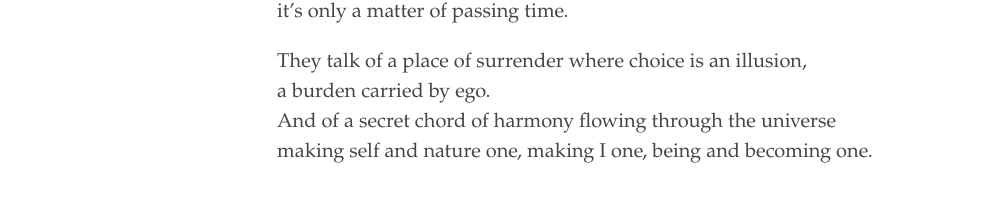
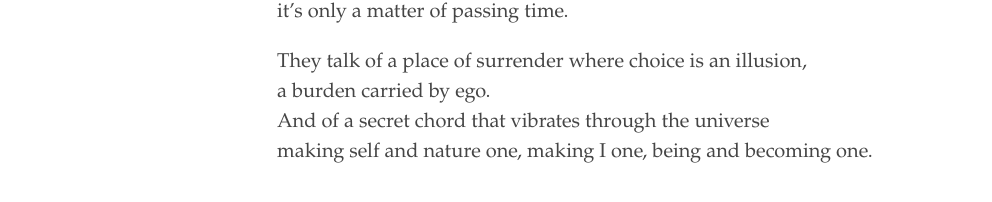
Before and after one commit to WordMistri/WordMistri.github.io, a Jekyll site: the page built from _texts/b.md, in a window 1280 px wide. Shown: the part 385-587 px from the top of the page, without its empty margins (3-995 px from the left). Built offline with Jekyll 4.4.1, drawn with Linux system fonts in a browser that asks for light colours.

Commit message:
Update b.md

```diff
--- a/_texts/b.md
+++ b/_texts/b.md
@@ -17,5 +17,5 @@ source:
 
 - They talk of a place of surrender where choice is an illusion,
 - a burden carried by ego.
-- And of a secret chord of harmony flowing through the universe
+- And of a secret chord that vibrates through the universe
 - making self and nature one, making I one, being and becoming one.
```
